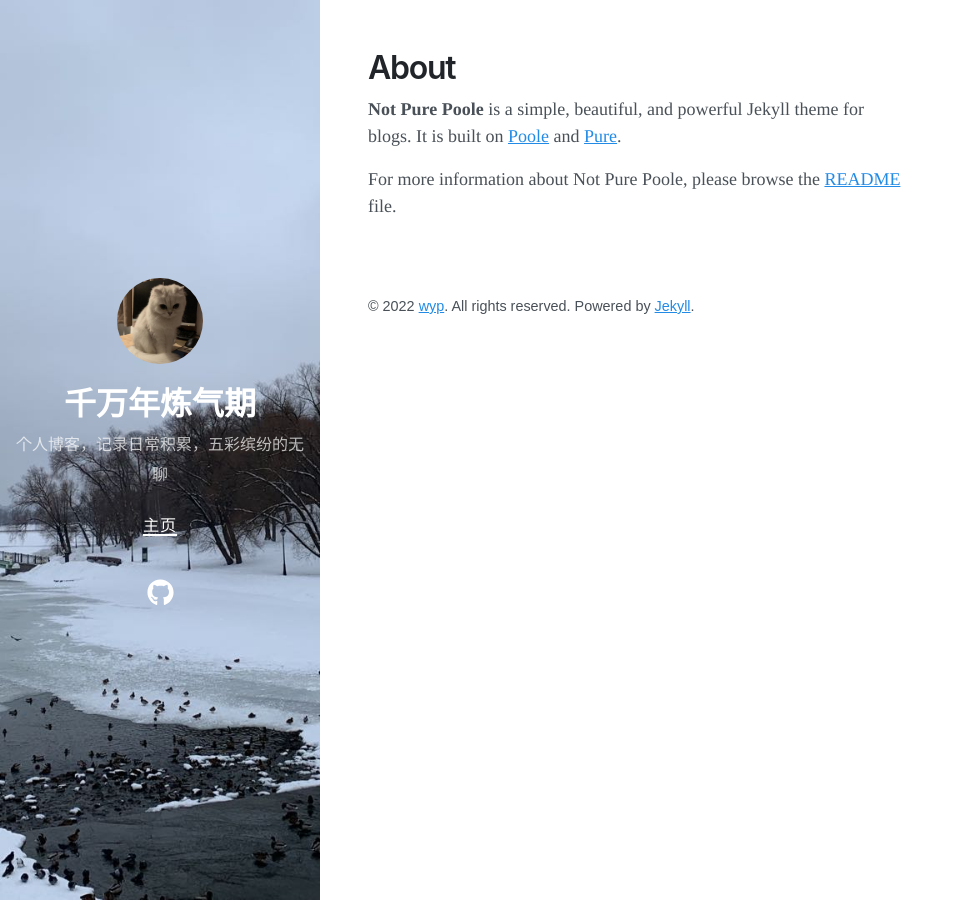
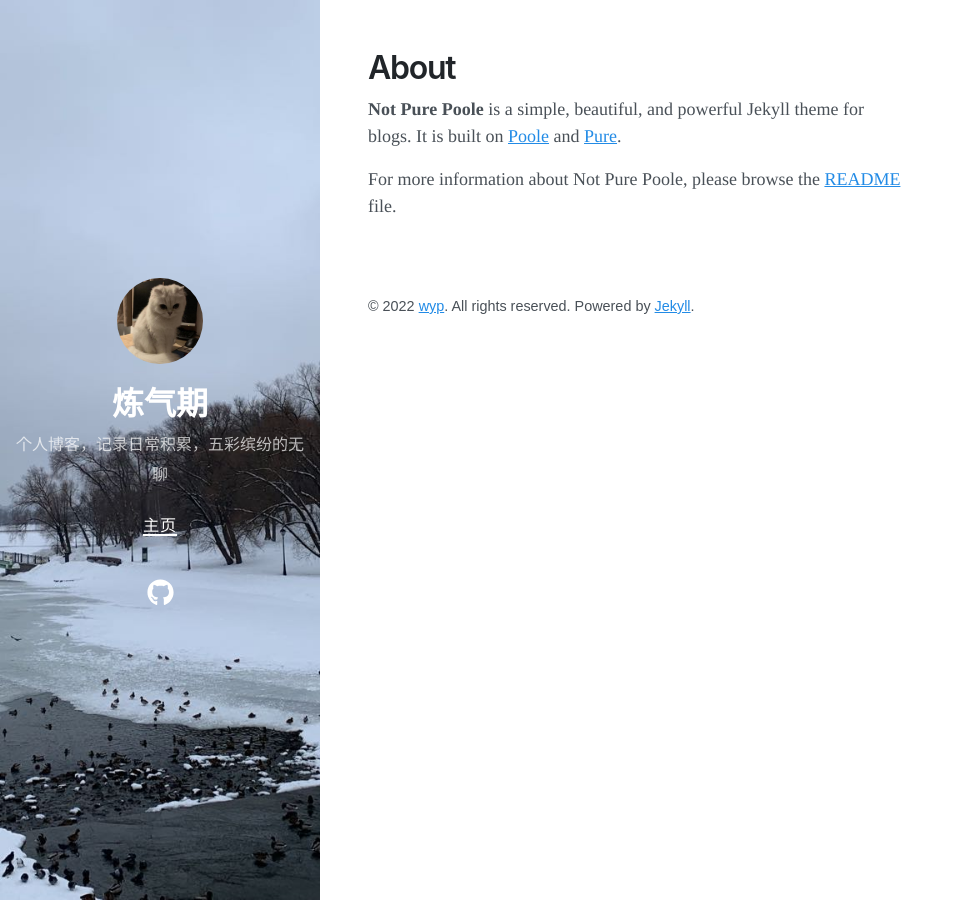
Before and after one commit to illimitWZ/wzBlog, a Jekyll site: the page built from about.md, in a window 1280 px wide. Shown: the whole page, without its empty margins (0-964 px from the left). Built offline with Jekyll 4.4.1, drawn with Linux system fonts in a browser that asks for light colours; nearby versions of some CDN libraries.

Commit message:
Update _config.yml

```diff
--- a/_config.yml
+++ b/_config.yml
@@ -1,5 +1,5 @@
 # Setup
-title: 千万年炼气期
+title: 炼气期
 description: 个人博客，记录日常积累，五彩缤纷的无聊
 url: https://illimitWZ.github.io
 avatar: /avatar.jpeg
```
